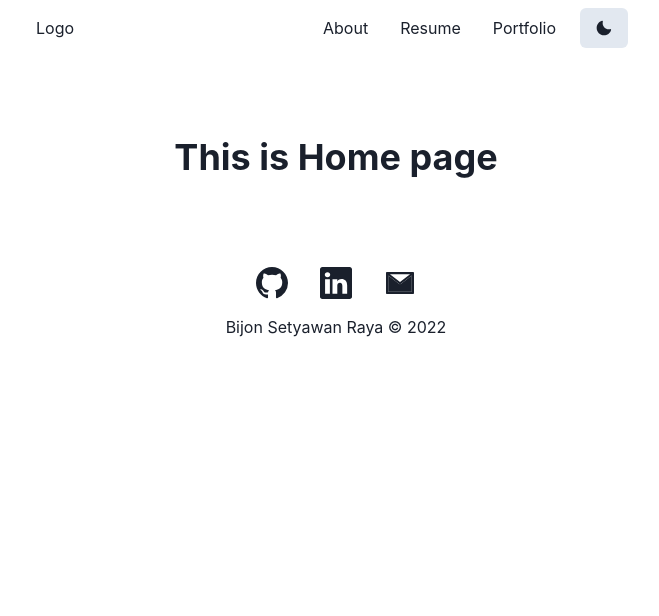
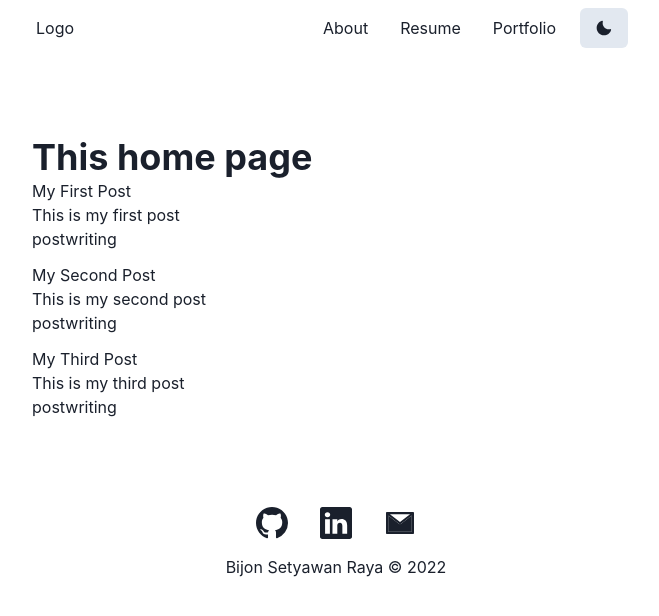
Before and after one commit to bsraya/bsraya, a Next.js app: page / in a window 1280 px wide. Shown: the top 616 px of the page, without its empty margins (304-963 px from the left). Built offline with nearby package versions, Linux system fonts and the light colour scheme.

Commit message:
feat: show blogs and portfolios written in mdx

```diff
--- a/pages/index.tsx
+++ b/pages/index.tsx
@@ -1,15 +1,58 @@
-import type { NextPage } from 'next'
+import fs from 'fs'
+import path from 'path'
+import matter from 'gray-matter'
 import Layout from '../components/layouts/Page'
-import { Heading, Stack } from '@chakra-ui/react'
+import { Heading, Box, Text } from '@chakra-ui/react'
 
-const Home: NextPage = () => {
+interface Post {
+    frontMatter: {
+        title: string
+        date: string
+        readingTime: string
+        description: string
+        tags: string[]
+        publish: boolean
+    }
+    slug: string
+}
+
+export default function Home ({ posts }: { posts: Post[] }) {
     return (
         <Layout>
-            <Stack align="center">
-                <Heading>This is Home page</Heading>
-            </Stack>
+            <Heading as="h1">This home page</Heading>
+            {
+                posts.map((post) => {
+                    return (
+                        <Box key={post.slug} mb={3}>
+                            <Text>{post.frontMatter.title}</Text>
+                            <Text>{post.frontMatter.description}</Text>
+                            <Text>{post.frontMatter.tags}</Text>
+                        </Box>
+                    )
+                })
+            }
         </Layout>
     )
 }
 
-export default Home
+export const getStaticProps = async () => {
+    // get all the files in /content/posts
+    const files = fs.readdirSync(path.join('content', 'posts'))
+
+    // iterate through all the files in /content/posts
+    const posts = files.map(filename => {
+        const slug = filename.replace('.mdx', '')
+        const content = fs.readFileSync(path.join('content', 'posts', filename), 'utf-8')
+        const { data: frontMatter } = matter(content)
+        return {
+            frontMatter,
+            slug: slug
+        }
+    })
+
+    return {
+        props: {
+            posts
+        }
+    }
+}
```
Also changed, not shown: pages/portfolio.tsx (+50 -7 lines).
